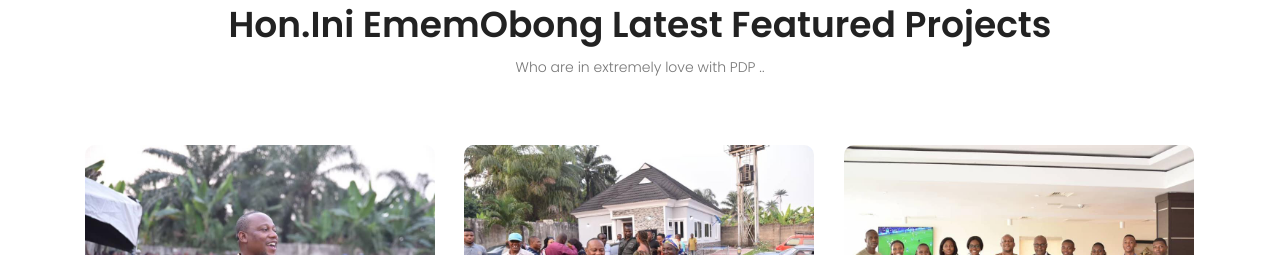
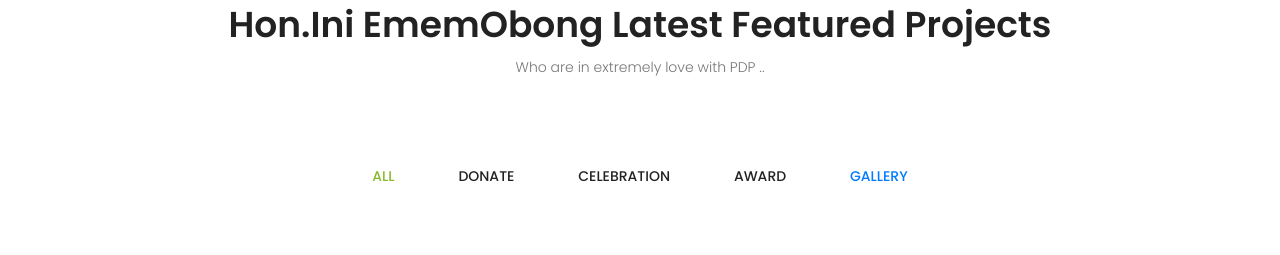
Before and after one commit to alexbrownmichael/Hon.Ini, a plain HTML site: page index.html in a window 1280 px wide. Shown: the part 965-1220 px from the top of the page. Drawn offline with nearby package versions, Linux system fonts and the light colour scheme.

Commit message:
Update index.html

```diff
--- a/index.html
+++ b/index.html
@@ -84,7 +84,7 @@
 							</div>
 						</div>
 
-<!-- 				    <div class="filters">
+		   		 <div class="filters">
 				      <ul>
 				        <li class="active" data-filter="*">All</li>
 				        <li data-filter=".corporate">Donate</li>
@@ -93,7 +93,7 @@
 				        <li><a href="gallery.html">Gallery</li>
 				      </ul>
 				    </div>
-				     -->
+
 				    <div class="filters-content">
 				      <div class="row grid">
 				        <div class="single-portfolio col-sm-4 all corporate">
```
